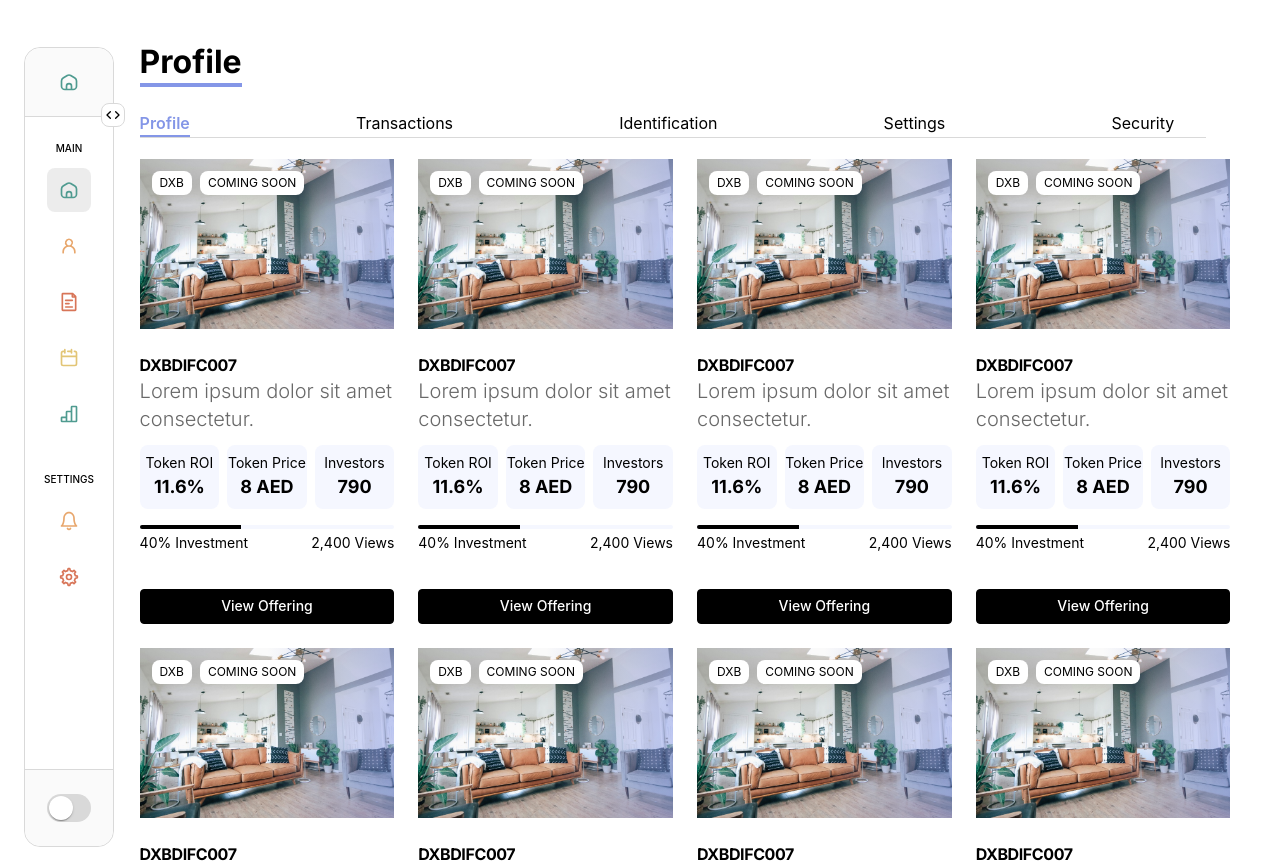
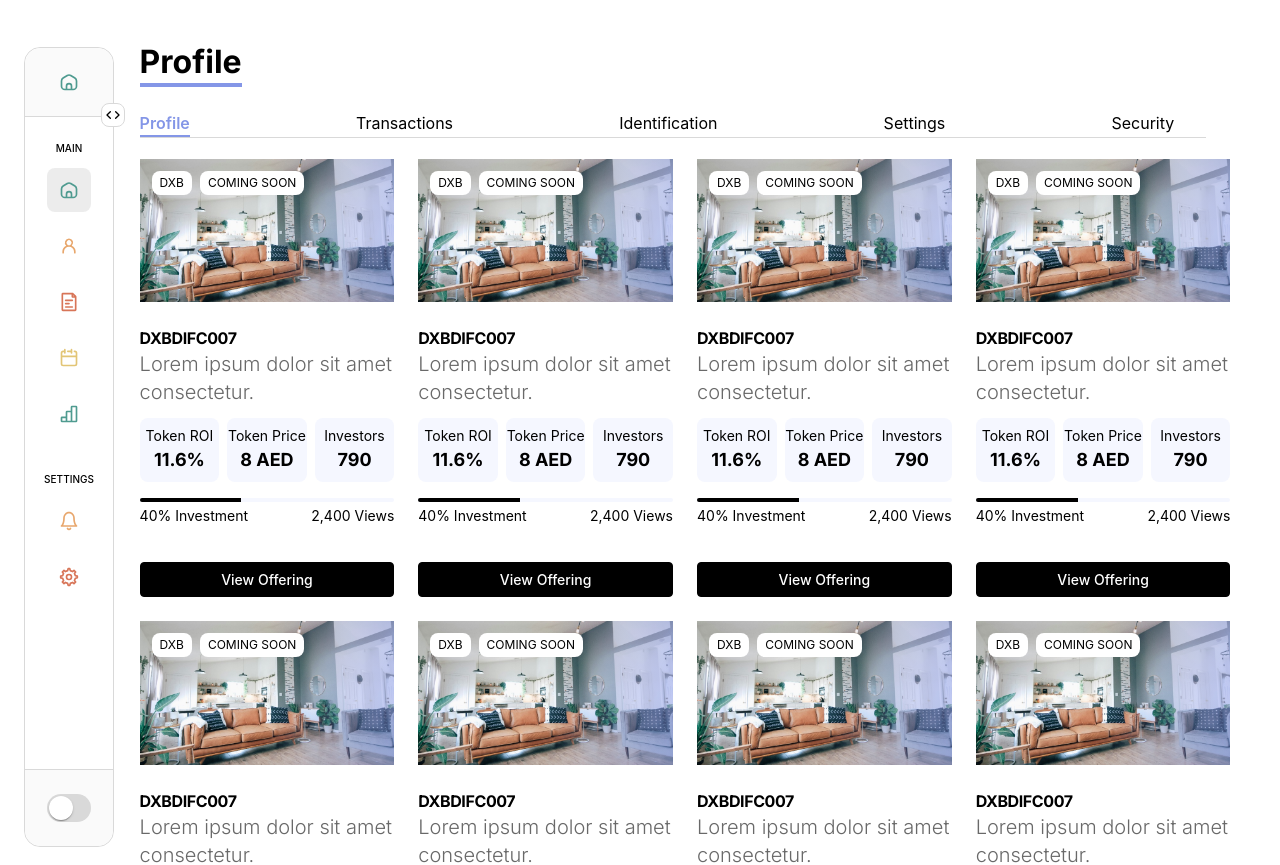
Before and after one commit to Mohammad-Software-Dev/AlphaFinance, a React (Vite) app: page /dashboard in a window 1280 px wide. Shown: the top 865 px of the page. Built offline with nearby package versions, Linux system fonts and the light colour scheme; a web font is replaced by a local one.

Commit message:
Fix(Dashboard)

```diff
--- a/src/components/dashboard/RealEstateCard.tsx
+++ b/src/components/dashboard/RealEstateCard.tsx
@@ -33,7 +33,7 @@ const RealEstateCard: React.FC<RealEstateCardProps> = ({
         <img
           src={image}
           alt={title}
-          className="w-full max-h-[220px] h-auto object-cover "
+          className="w-full aspect-video h-auto object-cover "
         />
         <div className="absolute w-1/2 right-0 inset-y-0  h-full bg-gradient-to-l from-brand/50 to-transparent pointer-events-none" />
 
--- a/src/styles/index.css
+++ b/src/styles/index.css
@@ -34,8 +34,8 @@
 
 
   /* Fluid typography breakpoints */
-  --min-screen: 360px;
-  --max-screen: 1920px;
+  /* --min-screen: 360px;
+  --max-screen: 1920px; */
 }
 
 @layer base {
@@ -48,8 +48,8 @@
   }
   /* Fluid typography with min/max comments */
   body {
-    min-width: var(--min-screen);
-    max-width: var(--max-screen);
+    /* min-width: var(--min-screen);
+    max-width: var(--max-screen); */
     /* min:16px (1rem) • max:19.2px (1.2rem) */
     font-size: clamp(1rem, calc(1rem + 0.5vw), 1.2rem);
     /* line-height fluid between ~1.5–1.75 */
```
